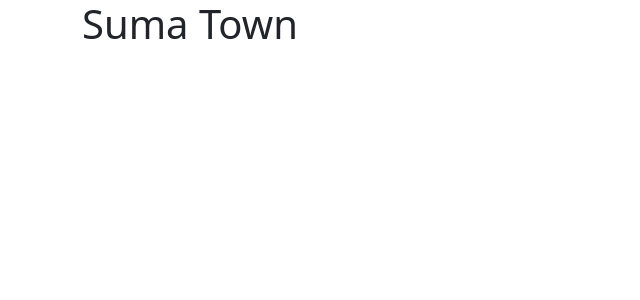
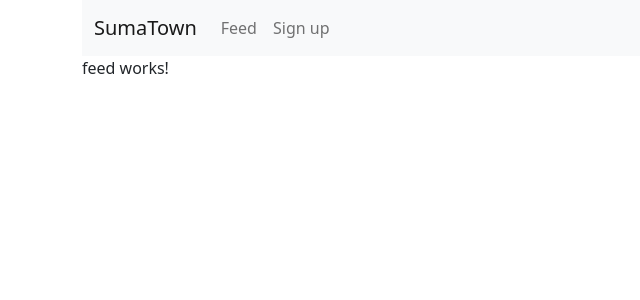
Before and after one commit to summao/SumaWeb, an Angular app: page / in a window 1280 px wide. Shown: the top 300 px of the page, without its empty margins (0-640 px from the left). Built offline with nearby package versions, Linux system fonts and the light colour scheme.

Commit message:
add nav bar

```diff
--- a/src/app/app-routing.module.ts
+++ b/src/app/app-routing.module.ts
@@ -4,6 +4,7 @@
 import { SignUpComponent } from './sign-up/sign-up.component';
 
 const routes: Routes = [
+  { path: '', component: FeedComponent },
   { path: 'feed', component: FeedComponent },
   { path: 'signup', component: SignUpComponent }
 ];
--- a/src/app/app.component.html
+++ b/src/app/app.component.html
@@ -1,2 +1,20 @@
-<h1>Suma Town</h1>
+<nav class="navbar navbar-expand-lg navbar-light bg-light">
+  <div class="container-fluid">
+    <a class="navbar-brand" href="#">SumaTown</a>
+    <button class="navbar-toggler" type="button" data-bs-toggle="collapse" data-bs-target="#navbarNavDropdown" aria-controls="navbarNavDropdown" aria-expanded="false" aria-label="Toggle navigation">
+      <span class="navbar-toggler-icon"></span>
+    </button>
+    <div class="collapse navbar-collapse" id="navbarNavDropdown">
+      <ul class="navbar-nav">
+        <li class="nav-item">
+          <a class="nav-link" aria-current="page" href="#">Feed</a>
+        </li>
+        <li class="nav-item">
+          <a class="nav-link" href="#">Sign up</a>
+        </li>
+      </ul>
+    </div>
+  </div>
+</nav>
+
 <router-outlet></router-outlet>
```
